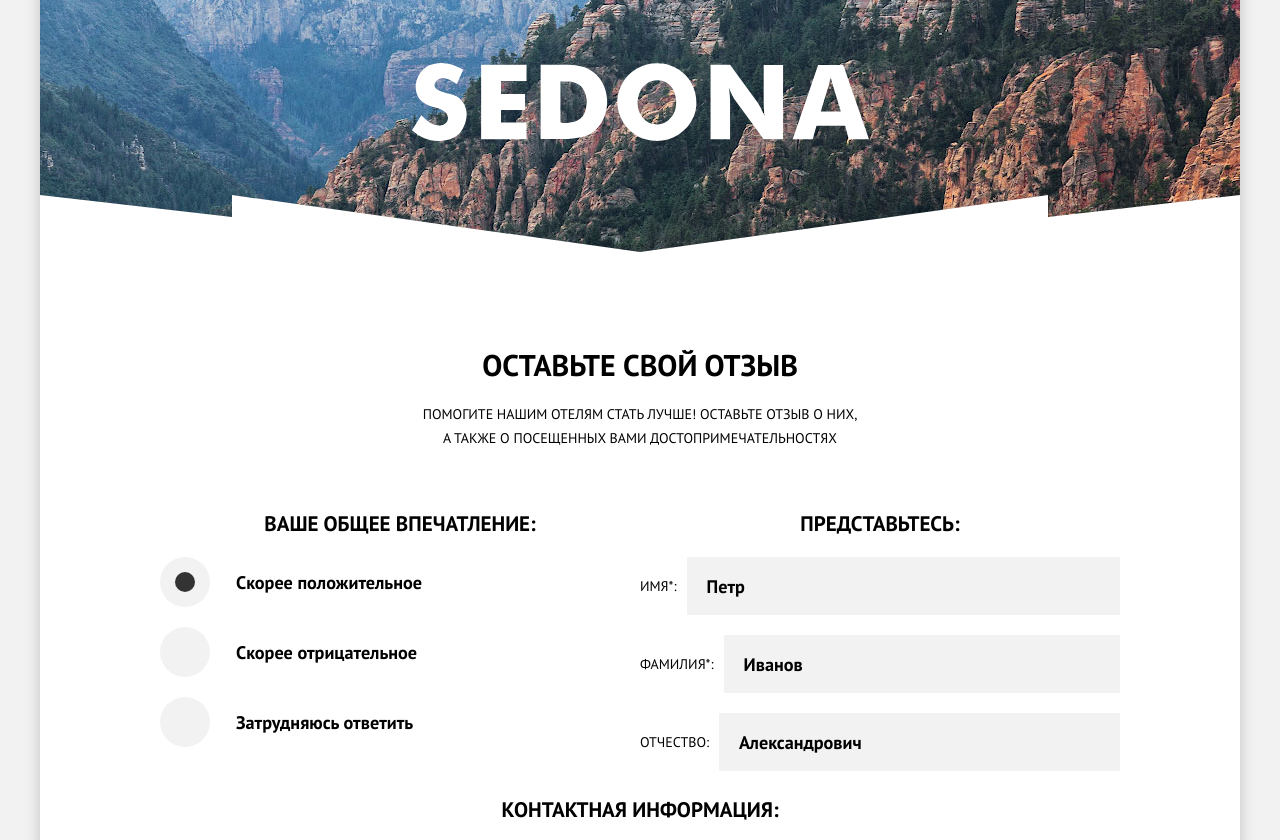
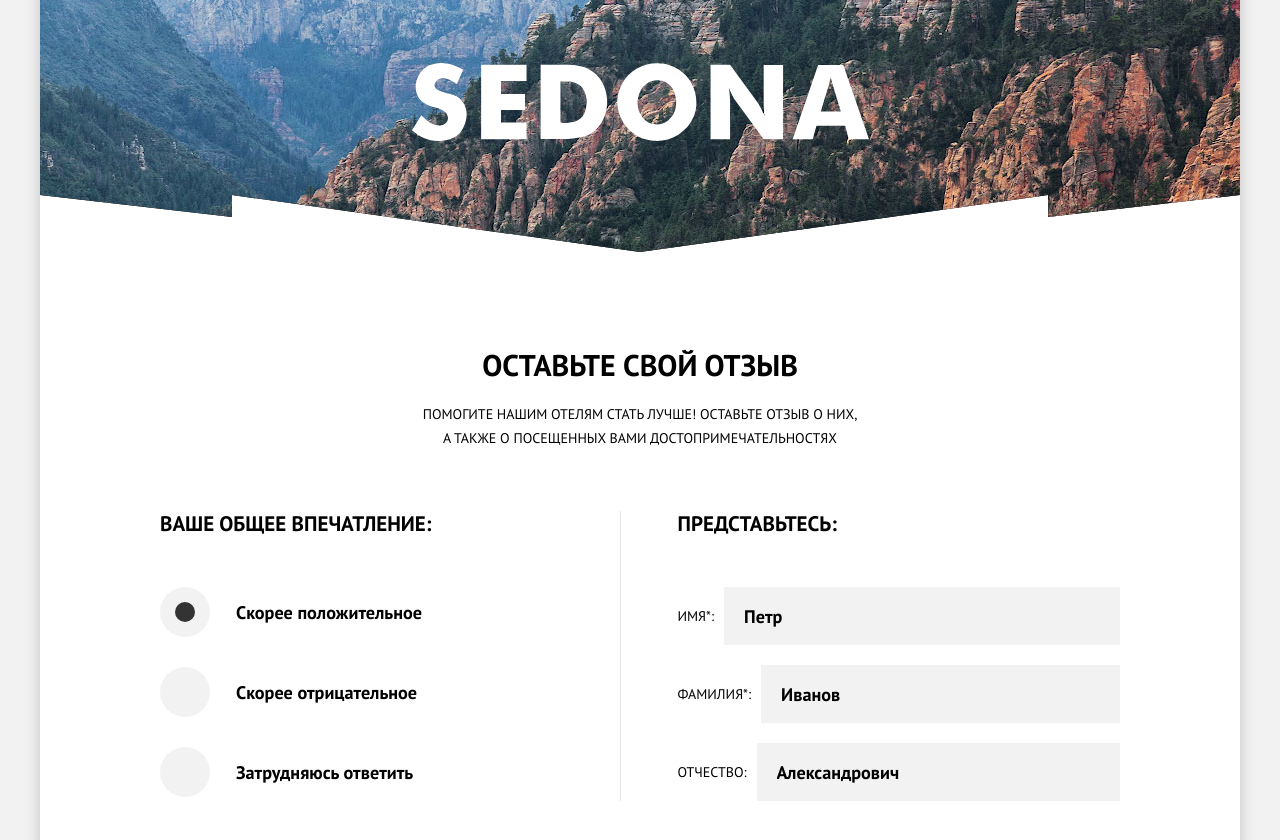
Before and after one commit to NatalyLu/sedona, a website: page source/form.html in a window 1280 px wide. Shown: the part 104-944 px from the top of the page. Drawn offline with nearby package versions, Linux system fonts and the light colour scheme; files that its build step writes are made by us from their sources; files whose address does not match are found by name.

Commit message:
next step for form page

```diff
--- a/source/form.html
+++ b/source/form.html
@@ -47,7 +47,7 @@
         <p class="reviews__description">Помогите нашим отелям стать лучше! оставьте отзыв о них, а также о посещенных вами достопримечательностях</p>
         <form class="reviews__form form-review" action="https://echo.htmlacademy.ru" method="post">
           <fieldset class="form-review__fieldset form-review__fieldset--fio">
-            <h3 class="main-title form-review__title">Представьтесь:</h3>
+            <h3 class="main-title form-review__title"><span class="form-review__title--text">Представьтесь:</span></h3>
             <p class="form-review__field">
               <label class="form-review__label" for="first-name">ИМЯ*:</label>
               <input class="form-review__text" id="first-name" type="text" name="name" placeholder="Петр" required>
@@ -62,7 +62,7 @@
             </p>
           </fieldset>
           <fieldset class="form-review__fieldset form-review__fieldset--contacts">
-            <h3 class="main-title form-review__title">Контактная информация:</h3>
+            <h3 class="main-title form-review__title"><span class="form-review__title--text">Контактная информация:</span></h3>
             <p class="form-review__field form-review__field--phone">
               <label class="form-review__label" for="phone">Контактный телефон*:</label>
               <input class="form-review__text" id="phone" type="tel" name="phone" placeholder="Введите телефон" required>
@@ -73,7 +73,7 @@
             </p>
           </fieldset>
           <fieldset class="form-review__fieldset form-review__fieldset--impression">
-            <h3 class="main-title form-review__title">ВАше Общее впечатление:</h3>
+            <h3 class="main-title form-review__title"><span class="form-review__title--text">ВАше Общее впечатление:</span></h3>
             <p class="form-review__radio">
               <input class="form-review__input-radio" id="positive" type="radio" name="impression" value="positive" checked>
               <label class="form-review__label-radio" for="positive">Скорее положительное</label>
@@ -88,7 +88,8 @@
             </p>
           </fieldset>
           <fieldset class="form-review__fieldset form-review__fieldset--visited">
-            <h3 class="main-title form-review__title">посещенные достопримечательности:</h3>
+            <h3 class="main-title form-review__title"><span class="form-review__title--text">посещенные достопримечательности:</span></h3>
+            <div class="form-review__wrapper--visited">
               <p class="form-review__checkbox">
                 <input class="form-review__input-checkbox" id="bridge" type="checkbox" name="visited" value="devils-bridge" checked>
                 <label class="form-review__label-checkbox" for="bridge">Мост Дьявола</label>
@@ -105,9 +106,10 @@
                 <input class="form-review__input-checkbox" id="red-rocks" type="checkbox" name="visited" value="red-rocks">
                 <label class="form-review__label-checkbox" for="red-rocks">Красные скалы</label>
               </p>
+            </div>
           </fieldset>
           <fieldset class="form-review__fieldset form-review__fieldset--comment">
-            <h3 class="main-title form-review__title">Опишите свои эмоции:</h3>
+            <h3 class="main-title form-review__title"><span class="form-review__title--text">Опишите свои эмоции:</span></h3>
             <textarea class="form-review__text form-review__text--textarea" name="comment" rows="7" cols="33">Опишите подробно все свои восторги</textarea>
           </fieldset>
           <button class="button form-review__button" type="submit">ОТПРАВИТЬ ОТЗЫВ</button>
--- a/source/less/form-review.less
+++ b/source/less/form-review.less
@@ -6,29 +6,53 @@
 
   @media (min-width: @tablet-width) {
     padding: 0;
+    margin: 0;
     border-top: none;
   }
-}
-
-.form-review__fieldset--fio .form-review__field:last-child {
-  margin-bottom: 0;
 }
 
 // ТЕКСТОВЫЕ ИНПУТЫ
 .form-review__title {
   text-align: center;
   margin: 0 0 20px 0;
+  position: relative;
 
   @media (min-width: @tablet-width) {
     font-size: 1.5rem;
     line-height: 1.86rem;
+    margin: 0 0 50px 0;
+
+    &::before,
+    &::after {
+      content: "";
+      position: absolute;
+      width: calc((100% - 400px) / 2); // 350px - максимальная ширина контента + 50px отступ
+      height: 1px;
+      background-color: rgba(@border-color, 0.1);
+    }
+
+    &::before {
+      top: 50%;
+      left: 0;
+    }
+
+    &::after {
+      top: 50%;
+      right: 0;
+    }
   }
+}
+
+.form-review__title--text {
+  max-width: 350px;
+  display: block;
+  margin: 0 auto;
 }
 
 .form-review__field {
   display: flex;
   align-items: center;
-  margin-bottom: 20px;
+  margin: 0 0 20px 0;
   width: 100%;
 }
 
@@ -65,8 +89,40 @@
 }
 
 .form-review__fieldset--fio {
+  .form-review__field:last-child {
+    margin-bottom: 0;
+  }
+
   @media (min-width: @tablet-width) {
     order: 2;
+    position: relative;
+
+    &::after {
+      content: "";
+      position: absolute;
+      height: 100%;
+      width: 1px;
+      left: -13%;
+      top: 0;
+      background-color: rgba(@border-color, 0.1);
+    }
+  }
+
+  .form-review__title {
+    @media (min-width: @tablet-width) {
+      text-align: left;
+
+      &::before,
+      &::after {
+        display: none;
+      }
+    }
+  }
+
+  .form-review__title--text {
+    @media (min-width: @tablet-width) {
+      margin: 0;
+    }
   }
 }
 
@@ -78,6 +134,16 @@
 
     &:last-child {
       margin-bottom: 0;
+    }
+  }
+
+  .form-review__title {
+    @media (min-width: @tablet-width) {
+      margin: 0 0 20px 0;
+    }
+
+    @media (min-width: @desktop-width) {
+      margin: 0 0 70px 0;
     }
   }
 
@@ -123,6 +189,23 @@
   @media (min-width: @tablet-width) {
     order: 1;
   }
+
+  .form-review__title {
+    @media (min-width: @tablet-width) {
+      text-align: left;
+
+      &::before,
+      &::after {
+        display: none;
+      }
+    }
+  }
+
+  .form-review__title--text {
+    @media (min-width: @tablet-width) {
+      margin: 0;
+    }
+  }
 }
 
 .form-review__radio {
@@ -135,6 +218,10 @@
 
   &:last-child {
     margin-bottom: 0;
+  }
+
+  @media (min-width: @tablet-width) {
+    margin: 0 0 30px 0;
   }
 }
 
@@ -191,12 +278,27 @@
 }
 
 // ЧЕКБОКСЫ
-
 .form-review__fieldset--visited {
   @media (min-width: @tablet-width) {
     order: 4;
     grid-column-start: 1;
     grid-column-end: -1;
+  }
+}
+
+.form-review__wrapper--visited {
+  @media (min-width: @tablet-width) {
+    display: grid;
+    grid-template-columns: 1fr 1fr;
+    gap: 40px 60px;
+    max-width: 490px;
+    margin: 0 auto;
+  }
+
+  .form-review__checkbox {
+    @media (min-width: @tablet-width) {
+      margin: 0;
+    }
   }
 }
 
--- a/source/less/page-header.less
+++ b/source/less/page-header.less
@@ -23,6 +23,7 @@
 }
 
 .page-header__wrapper {
+  background-color: @text-color;
   background-image: url("/img/background-imgs/back-mobile.jpg");
   background-repeat: no-repeat;
   background-position: center bottom;
--- a/source/less/reviews.less
+++ b/source/less/reviews.less
@@ -32,6 +32,8 @@
 
   @media (min-width: @tablet-width) {
     display: grid;
+    grid-column-gap: 75px;
+    grid-row-gap: 70px;
     grid-template-columns: 1fr 1fr;
     padding: 0 60px;
   }
```
Lines whose indentation alone changed are shown as unchanged.
